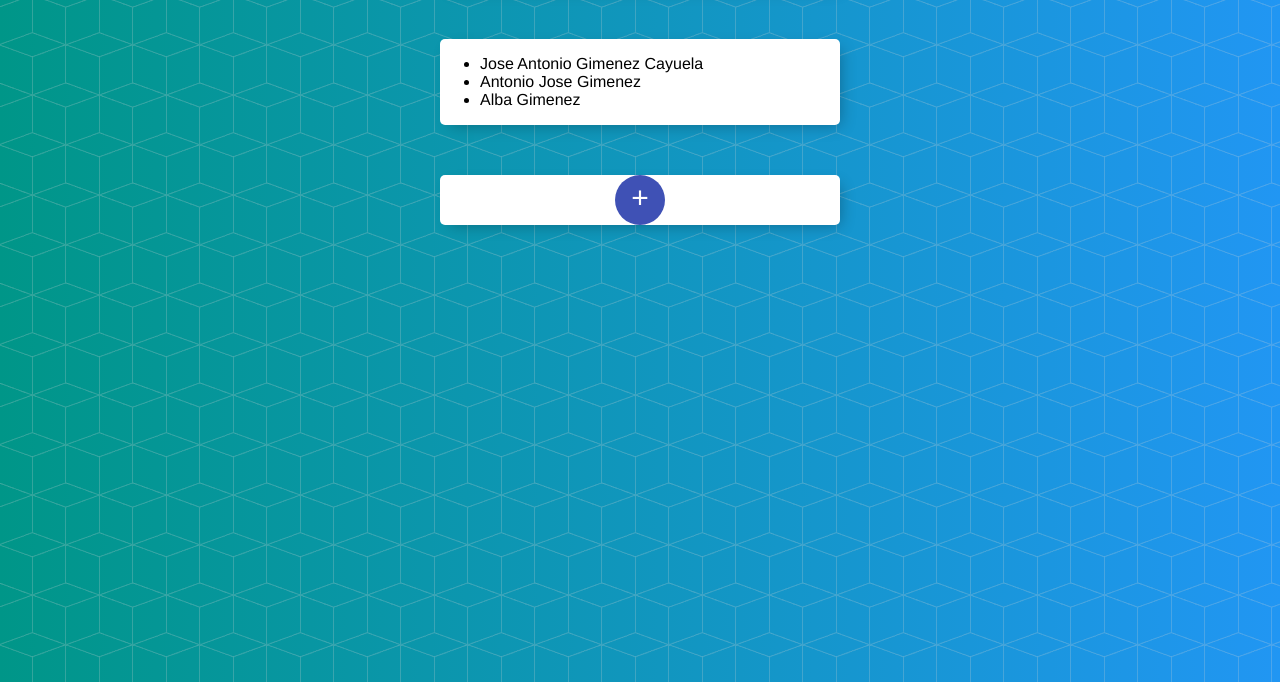
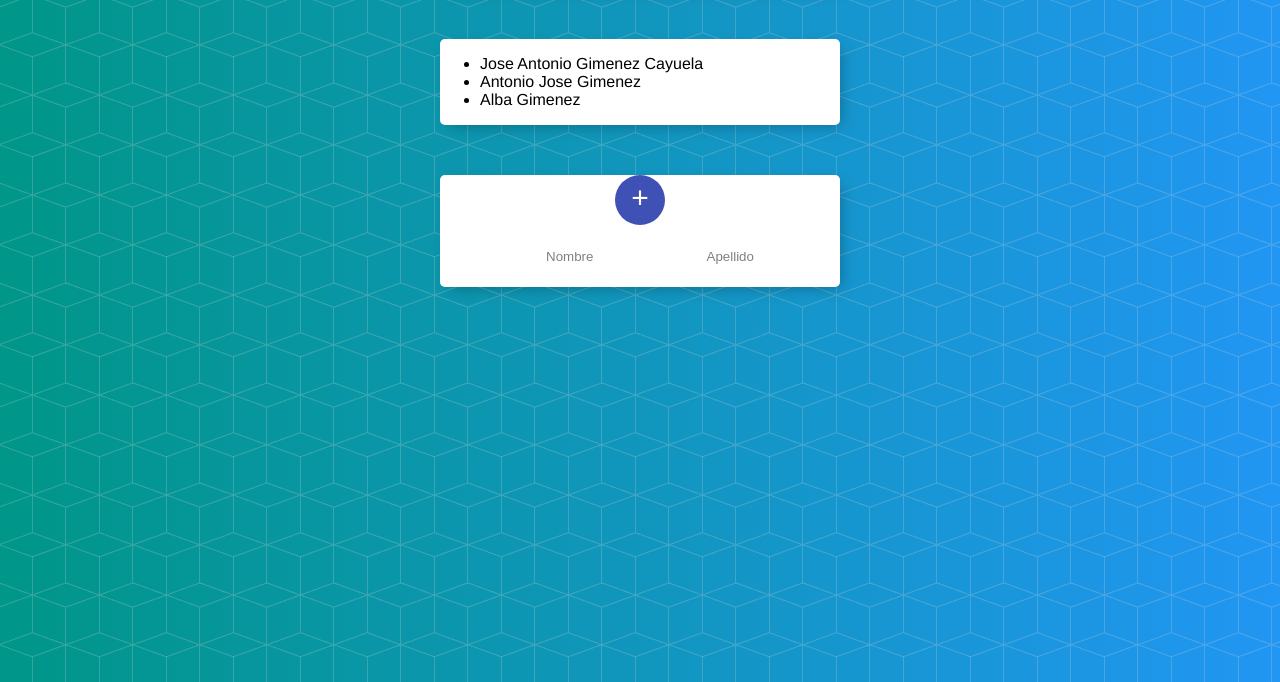
Before and after one commit to FsDk-es/sm-listado-personas, a plain HTML site: page index.html in a window 1280 px wide. Shown: the part 118-800 px from the top of the page. Drawn offline with Linux system fonts and the light colour scheme.

Commit message:
se agregan 2 campos input de tipo texto

```diff
--- a/index.html
+++ b/index.html
@@ -22,6 +22,11 @@
         <div style="text-align: center;">
         <button style="cursor: pointer;" onclick="agregarPersona()">+</button>
         </div>
+        <form id="forma">
+            <input type="text" id="nombre" placeholder="Nombre" />
+
+            <input type="text" id="apellido" placeholder="Apellido" />
+        </form>
     </div>
     <script src='js/persona.js'></script>
     <script src='js/app.js'></script>
```
